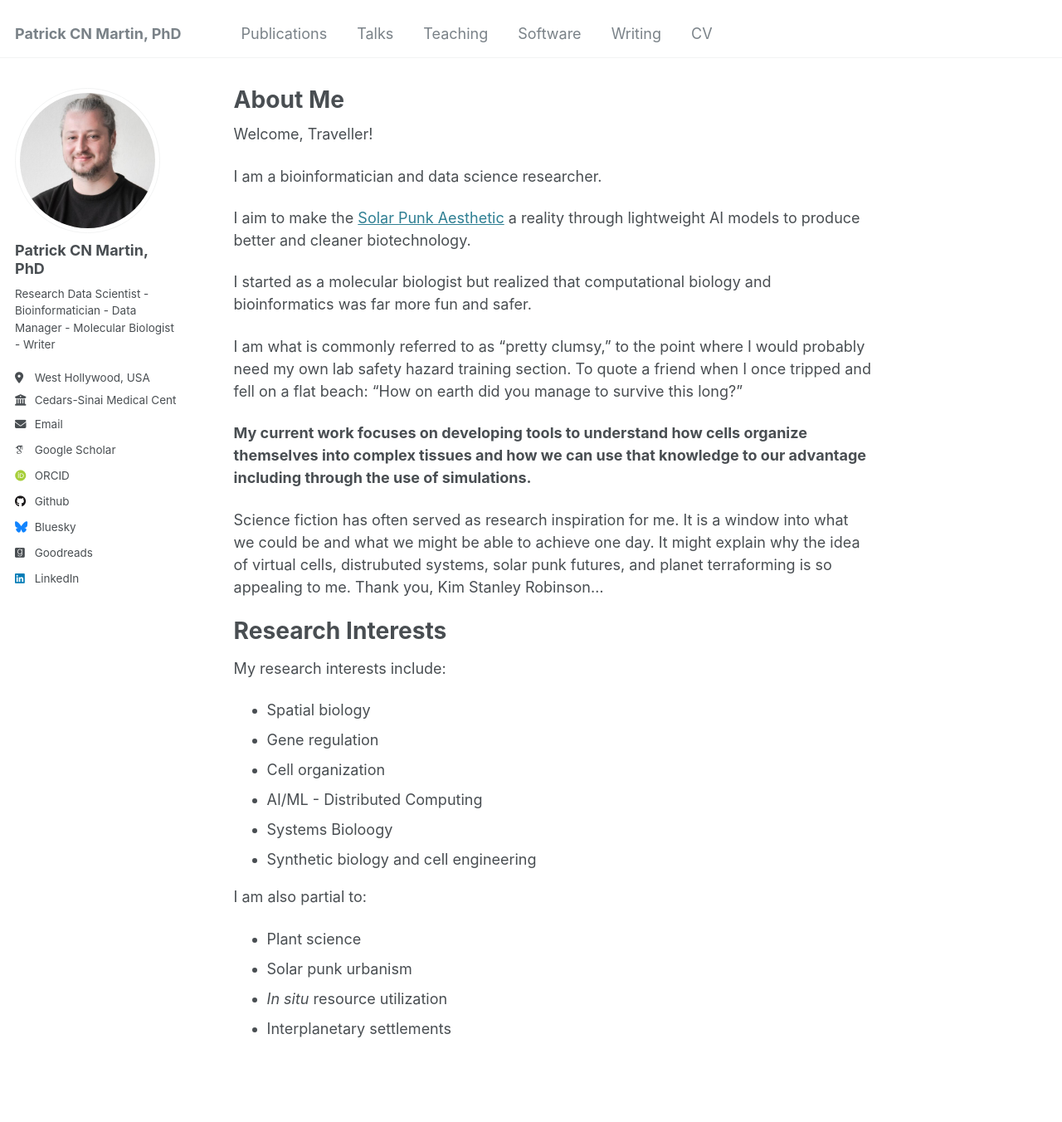
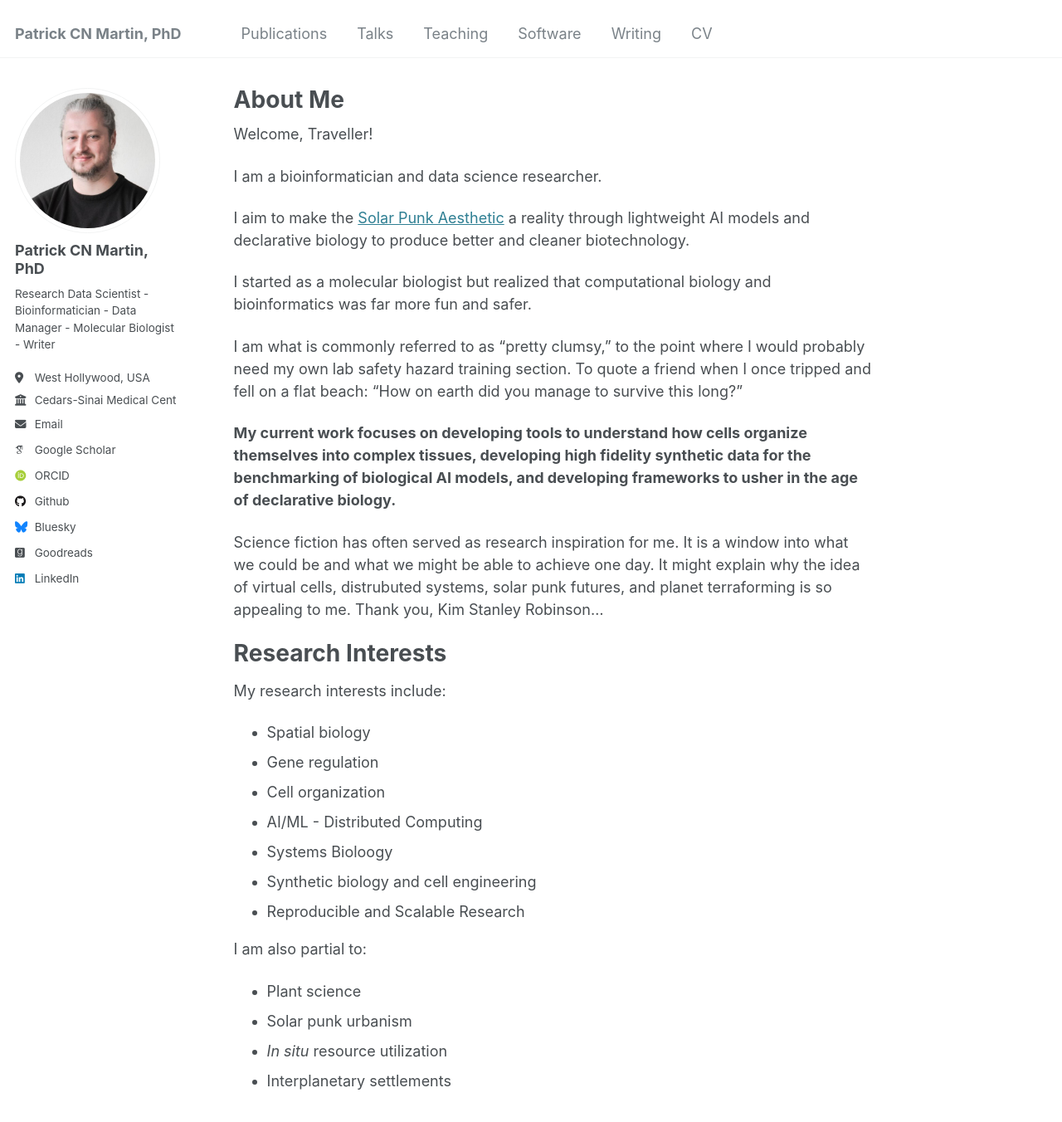
Before and after one commit to patrickCNMartin/patrickCNMartin.github.io, a Jekyll site: the page built from _pages/about.md, in a window 1280 px wide and 1400 px high. Shown: the top 1352 px of the window at 83% size. Built offline with Jekyll 4.4.1, drawn with Linux system fonts in a browser that asks for light colours; some web fonts are replaced.

Commit message:
readme update

```diff
--- a/_pages/about.md
+++ b/_pages/about.md
@@ -14,13 +14,13 @@ Welcome, Traveller!
 
 I am a bioinformatician and data science researcher.
 
-I aim to make the [Solar Punk Aesthetic](https://www.youtube.com/watch?v=UqJJktxCY9U) a reality through lightweight AI models to produce better and cleaner biotechnology.
+I aim to make the [Solar Punk Aesthetic](https://www.youtube.com/watch?v=UqJJktxCY9U) a reality through lightweight AI models and declarative biology to produce better and cleaner biotechnology.
 
 I started as a molecular biologist but realized that computational biology and bioinformatics was far more fun and safer.
 
 I am what is commonly referred to as “pretty clumsy,” to the point where I would probably need my own lab safety hazard training section. To quote a friend when I once tripped and fell on a flat beach: “How on earth did you manage to survive this long?”
 
-**My current work focuses on developing tools to understand how cells organize themselves into complex tissues and how we can use that knowledge to our advantage including through the use of simulations.**
+**My current work focuses on developing tools to understand how cells organize themselves into complex tissues, developing high fidelity synthetic data for the benchmarking of biological AI models, and developing frameworks to usher in the age of declarative biology.**
 
 
 Science fiction has often served as research inspiration for me. It is a window into what we could be and what we might be able to achieve one day.  It might explain why the idea of virtual cells, distrubuted systems, solar punk futures, and planet terraforming is so appealing to me. Thank you, Kim Stanley Robinson...
@@ -35,6 +35,7 @@ My research interests include:
 - AI/ML - Distributed Computing
 - Systems Bioloogy
 - Synthetic biology and cell engineering
+- Reproducible and Scalable Research
 
 I am also partial to:
 
```
